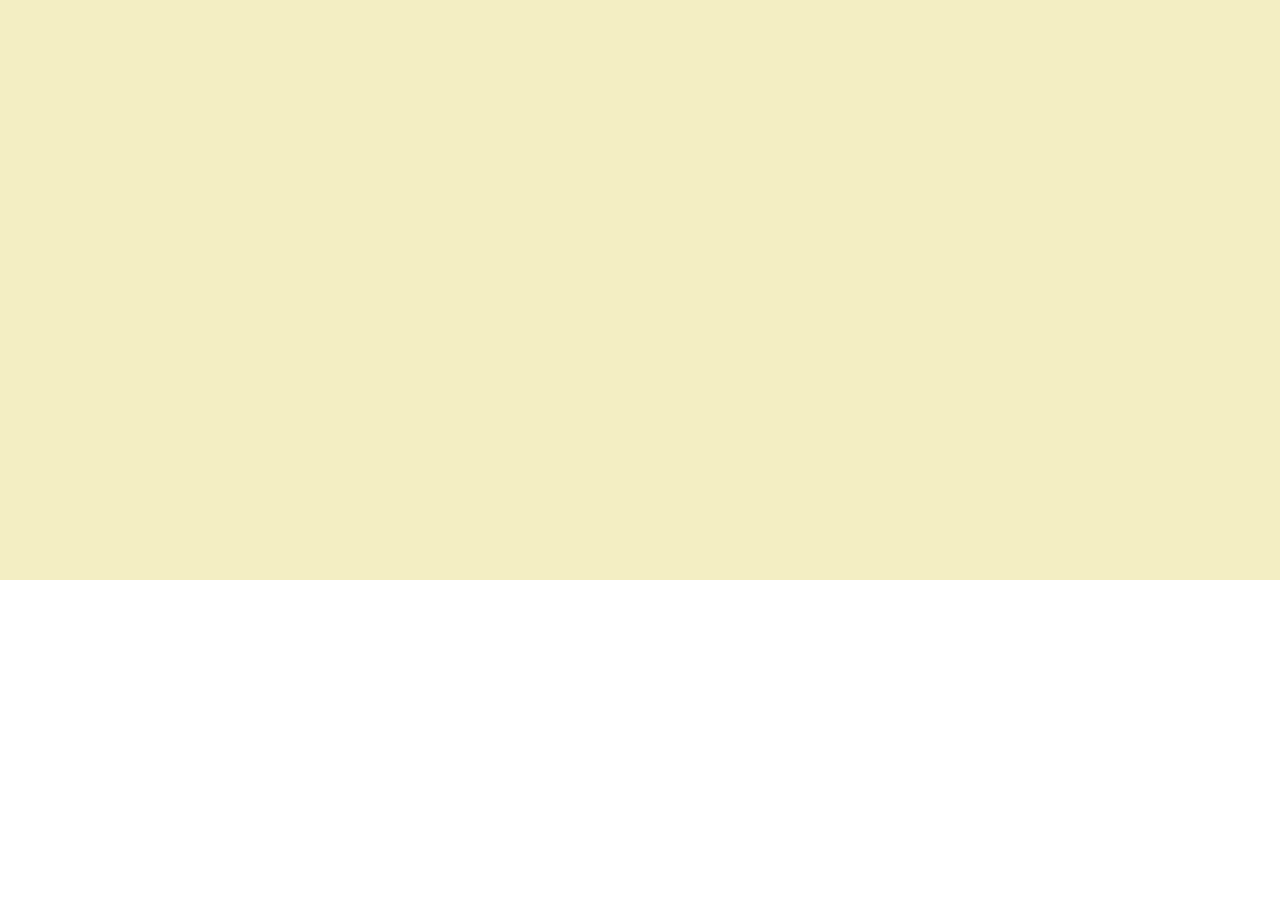
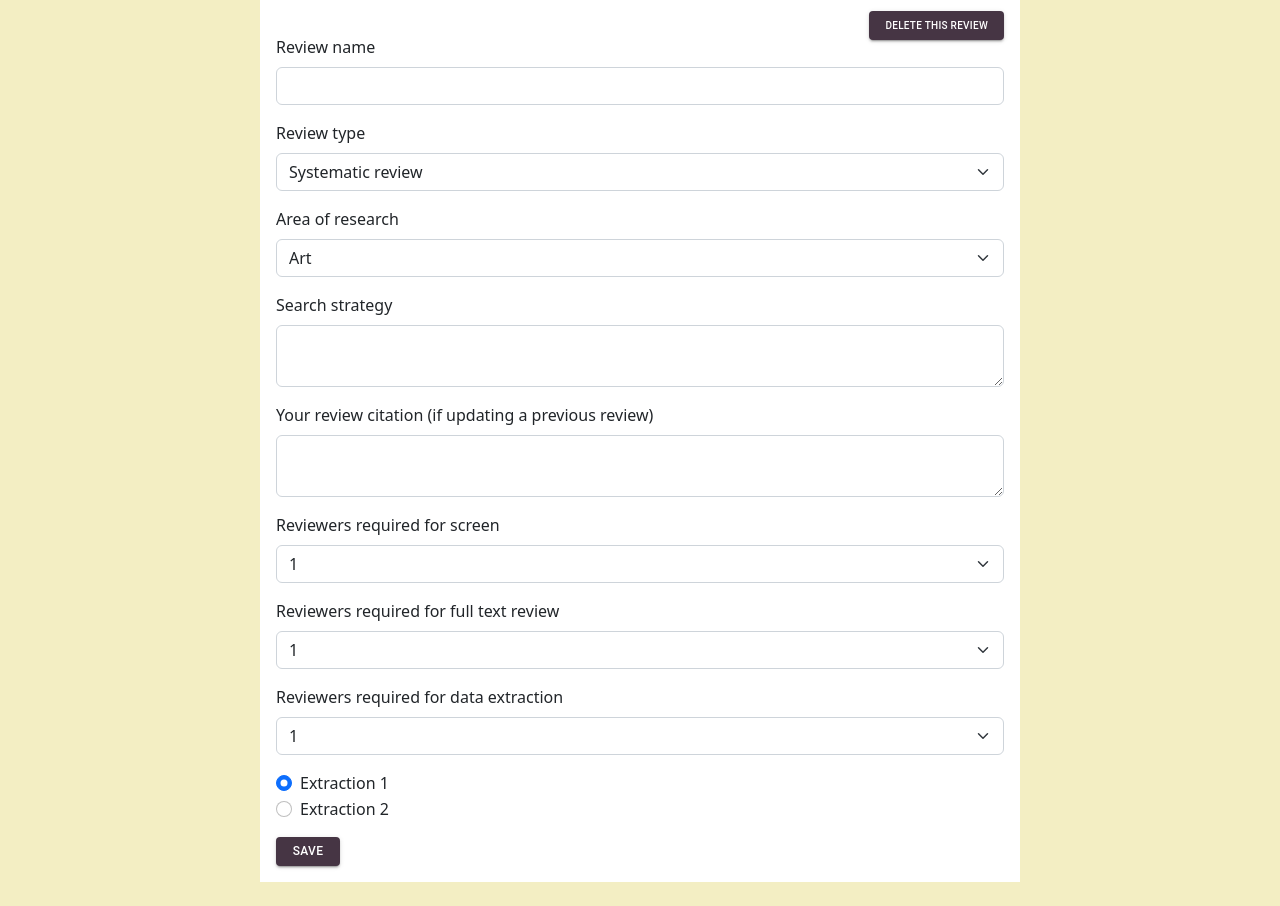
Before and after one commit to Arsalan-Ab/review-app, a React (Create React App) app: page /setting in a window 1280 px wide. Shown: the part 220-1126 px from the top of the page. Before the commit the page ends 800 px from the top, so only its background shows below. Built offline with nearby package versions, Linux system fonts and the light colour scheme.

Commit message:
create review setting page

```diff
--- /dev/null
+++ b/src/components/review-setting-form.tsx
@@ -0,0 +1,93 @@
+import { Button } from "@mui/material";
+import { colors } from "constants/colors";
+
+function ReviewSettingForm() {
+    return (
+        <div className="container-sm">
+            <div className="row">
+                <form className="position-relative col-sm-8 offset-sm-2 mb-4 bg-white py-3 px-3">
+                    <Button variant="contained" className="position-absolute end-0 mx-3" sx={{
+                        backgroundColor: colors.primary, fontSize: 10, ":hover": {
+                            bgcolor: colors.secondry
+                        }
+                    }}>Delete This Review</Button>
+                    <div className="mb-3 mt-4">
+                        <label className="form-label col-9">Review name</label>
+                        <input type="email" className="form-control shadow-none" />
+                    </div>
+                    <div className="mb-3">
+                        <label className="form-label">Review type</label>
+                        <select className="form-select shadow-none">
+                            <option defaultValue={"systematic"}>Systematic review</option>
+                            <option value="1">One</option>
+                        </select>
+                    </div>
+
+                    <div className="mb-3">
+                        <label className="form-label">Area of research</label>
+                        <select className="form-select shadow-none">
+                            <option defaultValue={'Art'}>Art</option>
+                            <option value="1">One</option>
+                        </select>
+                    </div>
+
+                    <div className="mb-3">
+                        <label className="form-label">Search strategy</label>
+                        <textarea className="form-control" rows={2}></textarea>
+                    </div>
+
+                    <div className="mb-3">
+                        <label className="form-label">Your review citation (if updating a previous review)</label>
+                        <textarea className="form-control" rows={2}></textarea>
+                    </div>
+
+                    <div className="mb-3">
+                        <label className="form-label">Reviewers required for screen</label>
+                        <select className="form-select shadow-none">
+                            <option defaultValue={'one'}>1</option>
+                            <option value="two">2</option>
+                        </select>
+                    </div>
+
+                    <div className="mb-3">
+                        <label className="form-label">Reviewers required for full text review</label>
+                        <select className="form-select shadow-none">
+                            <option defaultValue={'one'}>1</option>
+                            <option value="two">2</option>
+                        </select>
+                    </div>
+
+                    <div className="mb-3">
+                        <label className="form-label">Reviewers required for data extraction</label>
+                        <select className="form-select shadow-none">
+                            <option defaultValue={'one'}>1</option>
+                            <option value="two">2</option>
+                        </select>
+                    </div>
+
+                    <div className="form-check">
+                        <input className="form-check-input shadow-none" type="radio" name="extraction" id="extraction 1" checked />
+                        <label className="form-check-label">
+                            Extraction 1
+                        </label>
+                    </div>
+                    <div className="form-check mb-3">
+                        <input className="form-check-input shadow-none" type="radio" name="extraction" id="extraction 2" />
+                        <label className="form-check-label">
+                            Extraction 2
+                        </label>
+                    </div>
+
+                    <Button variant="contained" size="small" sx={{
+                        backgroundColor: colors.primary, fontSize: 12, ":hover": {
+                            bgcolor: colors.secondry
+                        }
+                    }}>Save </Button>
+                </form>
+            </div>
+
+        </div >
+    );
+}
+
+export default ReviewSettingForm;
--- a/src/pages/settings/review-setting.tsx
+++ b/src/pages/settings/review-setting.tsx
@@ -1,5 +1,9 @@
+import ReviewSettingForm from "components/review-setting-form";
+
 function ReviewSetting() {
-    return ( null );
+    return (
+        <ReviewSettingForm />
+    );
 }
 
 export default ReviewSetting;
--- /dev/null
+++ b/src/pages/settings/reviewers.tsx
@@ -0,0 +1,5 @@
+function Reviewers() {
+    return ( null );
+}
+
+export default Reviewers;
```
